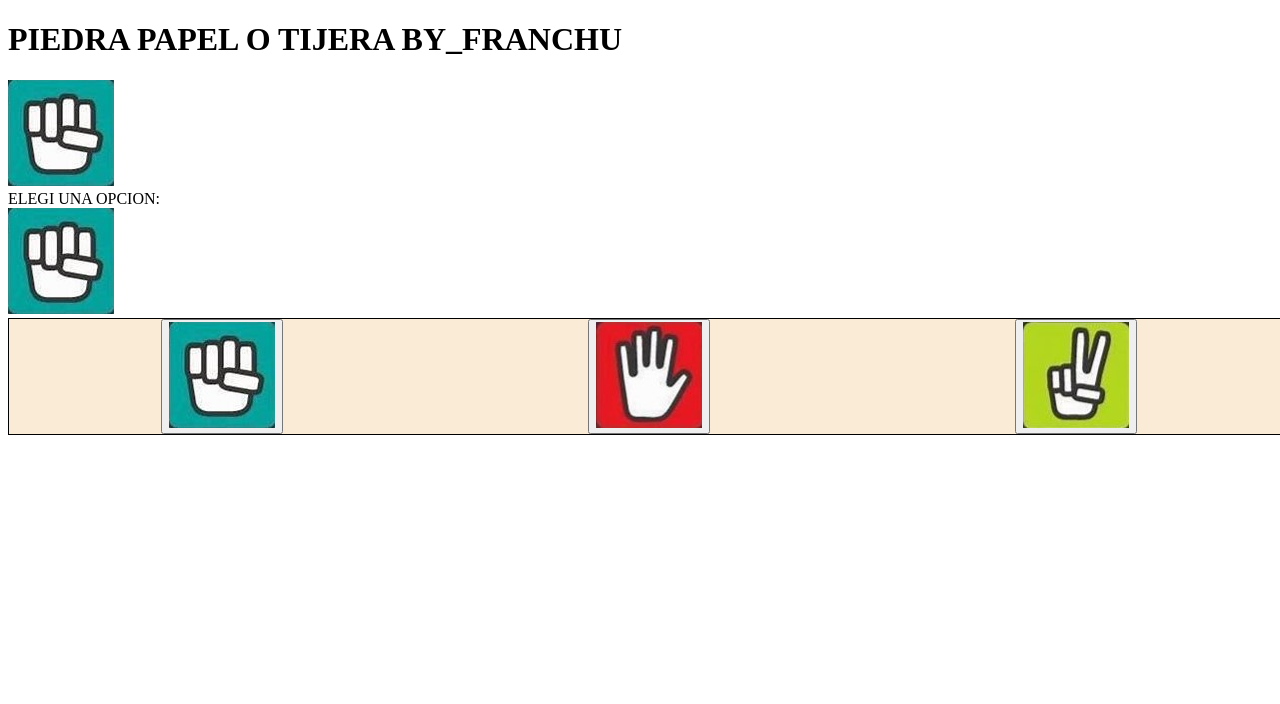
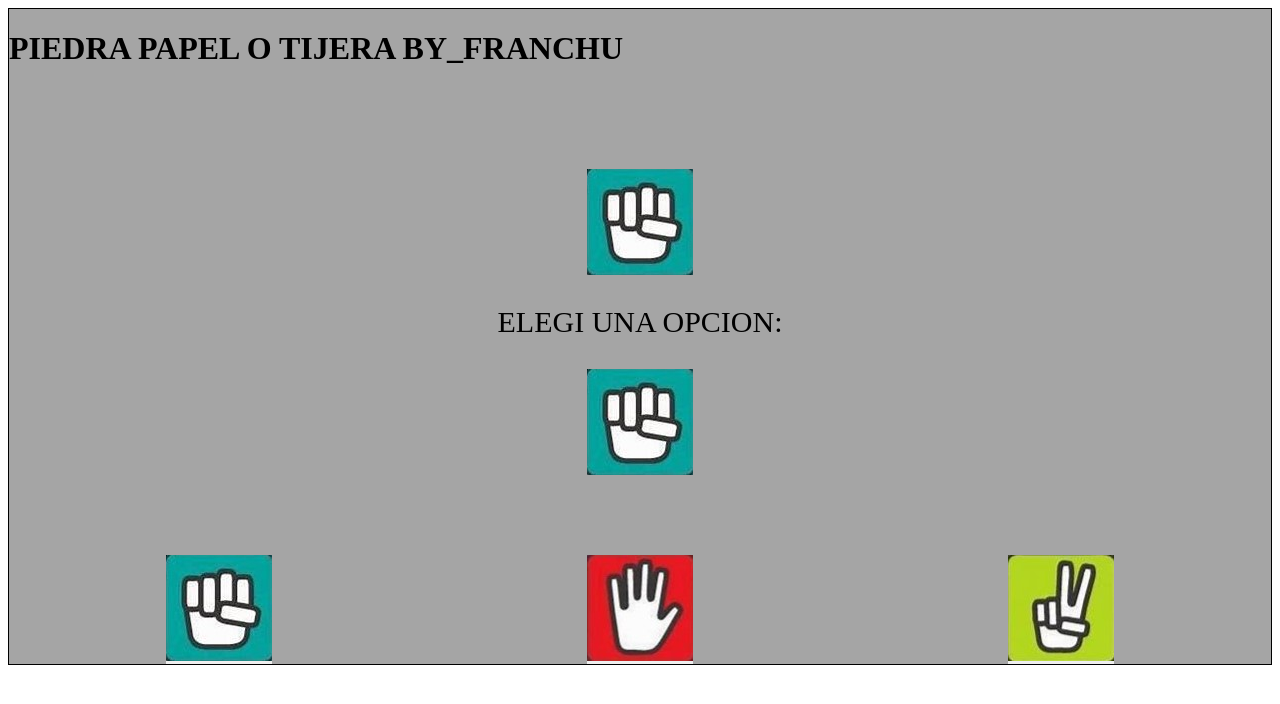
Before and after one commit to FranGarao/Piedra-papel-tijera, a plain HTML site: page index.html in a window 1280 px wide. Drawn offline with Linux system fonts and the light colour scheme.

Commit message:
terminado

```diff
--- a/app.js
+++ b/app.js
@@ -26,10 +26,18 @@ tijeraBtn.addEventListener("click", () => {
 });
 
 function play(userOption) {
+  userImg.src = "./multimedia/" + userOption + ".jpeg";
+  resultText.innerHTML = "ELIGIENDO...";
+  const interval = setInterval(function () {
+    const machineOption = calcMachineOption();
+    machineImg.src = "./multimedia/" + machineOption + ".jpeg";
+  }, 100);
+  setTimeout(function () {
+    clearInterval(interval);
+
     const machineOption = calcMachineOption();
     const result = calcResult(userOption, machineOption);
 
-  userImg.src = "./multimedia/" + userOption + ".jpeg";
     machineImg.src = "./multimedia/" + machineOption + ".jpeg";
     switch (result) {
       case empate:
@@ -42,6 +50,7 @@ function play(userOption) {
         resultText.innerHTML = "GANASTE!";
         break;
     }
+  }, 2000);
 }
 
 function calcMachineOption(params) {
--- a/style.css
+++ b/style.css
@@ -1,7 +1,35 @@
 #conteiner-btn {
-    width: 100vw;
-    background-color: antiquewhite;
-    border: 1px solid black;
+    max-width: 100vw;
+
+
     display: flex;
     justify-content: space-around;
 }
+#start-text{
+    font-size: 30px;
+}
+#conteiner{
+    background-color: rgba(0, 0, 0, 0.352);
+     border: 1px solid black;
+    display: flex;
+    flex-direction: column;
+    justify-content: center;
+}
+#result {
+    display: flex;
+    flex-direction: column;
+    justify-content: center;
+ margin: 50px 0;
+    align-items: center;
+}
+#result img {
+    margin: 30px 0;
+}
+button {
+    border: none;
+    padding: 0;
+}
+img {
+    max-width: 180px;
+    max-height: 180px;
+}
```
Lines whose indentation alone changed are shown as unchanged.
